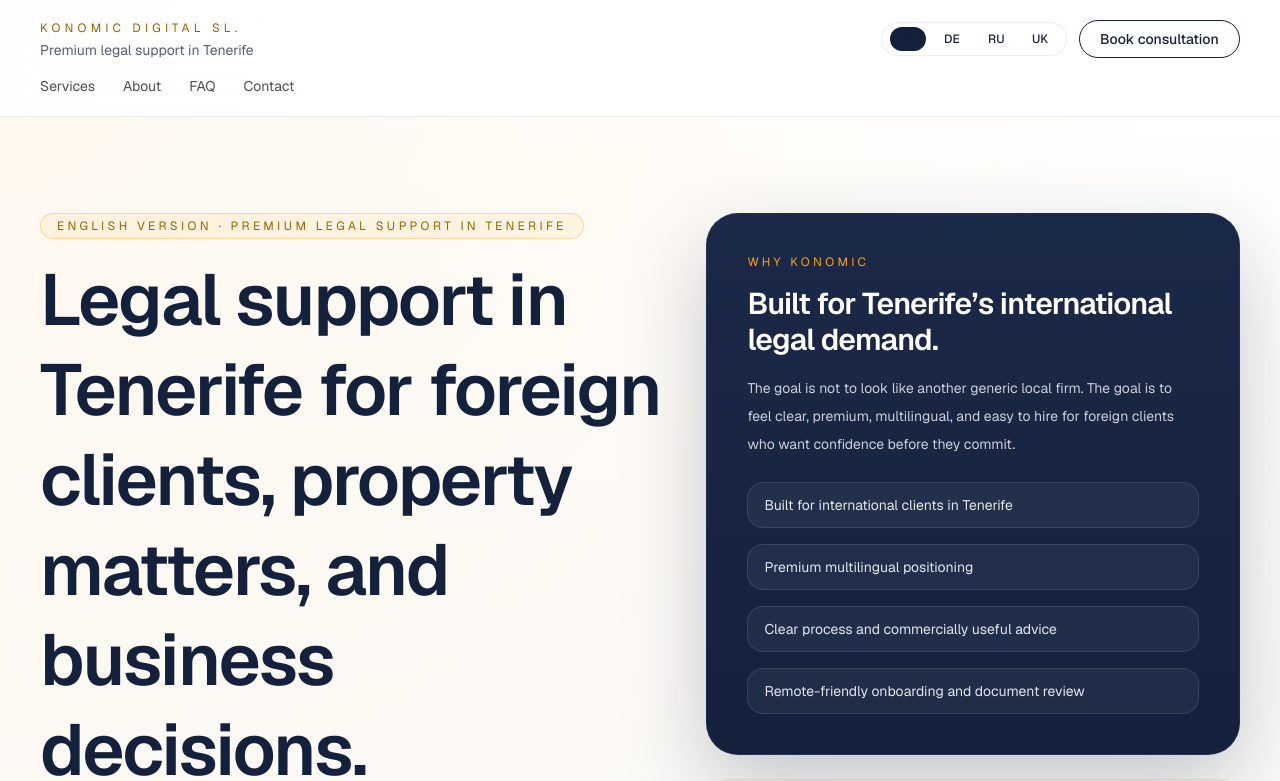
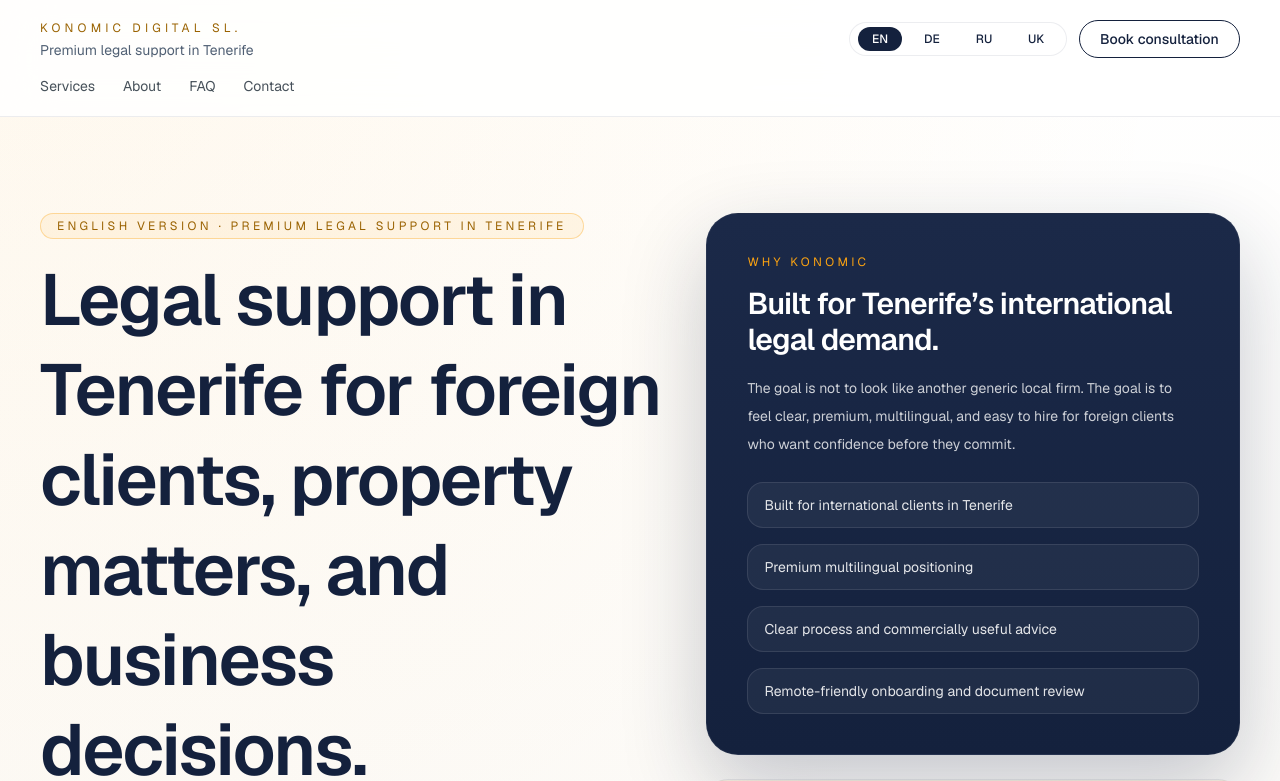
Before and after one commit to heaodoff/konomic, a Next.js app in the folder konomic-site/: page /en in a window 1280 px wide. Shown: the top 781 px of the page. Built offline with nearby package versions, Linux system fonts and the light colour scheme.

Commit message:
Fix locale pill width and label visibility

```diff
--- a/konomic-site/src/components/SiteShell.tsx
+++ b/konomic-site/src/components/SiteShell.tsx
@@ -20,11 +20,11 @@
                   <Link
                     key={item}
                     href={`/${item}`}
-                    className={`ui-button rounded-full px-2.5 py-1 text-xs font-medium transition ${
+                    className={`ui-button inline-flex min-w-[2.75rem] items-center justify-center rounded-full px-2.5 py-1 text-xs font-medium transition ${
                       item === locale ? 'bg-[#14213d] text-white hover:text-white' : 'text-[#516074] hover:bg-[#14213d]/5'
                     }`}
                   >
-                    {localeLabels[item]}
+                    <span className={`${item === locale ? 'text-white' : ''}`}>{localeLabels[item]}</span>
                   </Link>
                 ))}
               </div>
@@ -50,11 +50,11 @@
                 <Link
                   key={item}
                   href={`/${item}`}
-                  className={`ui-button rounded-full px-3 py-1.5 text-xs font-medium transition ${
+                  className={`ui-button inline-flex min-w-[3rem] items-center justify-center rounded-full px-3 py-1.5 text-xs font-medium transition ${
                     item === locale ? 'bg-[#14213d] text-white hover:text-white' : 'text-[#516074] hover:bg-[#14213d]/5'
                   }`}
                 >
-                  <span className="opacity-100">{localeLabels[item]}</span>
+                  <span className={`${item === locale ? 'text-white' : 'opacity-100'}`}>{localeLabels[item]}</span>
                 </Link>
               ))}
             </div>
```
